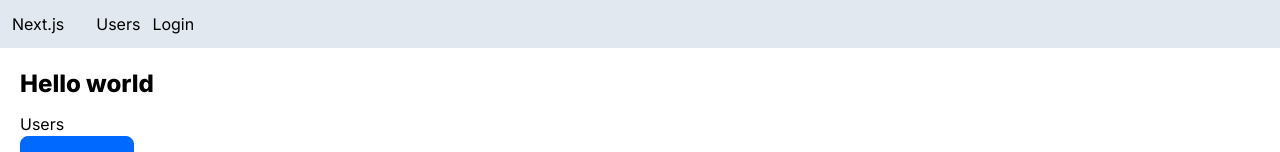
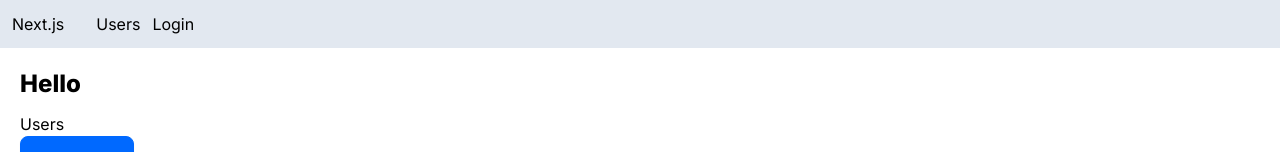
Before and after one commit to LahiruMadushann/Tracking_Issue, a Next.js app: page / in a window 1280 px wide. Shown: the top 152 px of the page. Built offline with nearby package versions, Linux system fonts and the light colour scheme; no server answers.

Commit message:
access session in server

```diff
--- a/app/api/auth/[...nextauth]/route.ts
+++ b/app/api/auth/[...nextauth]/route.ts
@@ -1,13 +1,15 @@
-import NextAuth from "next-auth"
+import NextAuth from "next-auth";
 import GoogleProvider from "next-auth/providers/google";
 
-const handler = NextAuth({
-    providers: [
-        GoogleProvider({
-            clientId: process.env.GOOGLE_CLIENT_ID!,
-            clientSecret: process.env.GOOGLE_CLIENT_SECRET!
-        })
-    ]
-});
+export const authOptions = {
+  providers: [
+    GoogleProvider({
+      clientId: process.env.GOOGLE_CLIENT_ID!,
+      clientSecret: process.env.GOOGLE_CLIENT_SECRET!,
+    }),
+  ],
+};
 
-export { handler as GET , handler as POST }
+const handler = NextAuth(authOptions);
+
+export { handler as GET, handler as POST };
--- a/app/page.tsx
+++ b/app/page.tsx
@@ -2,11 +2,14 @@
 import Link from 'next/link'
 import UsersPage from './users/page'
 import ProductCard from './components/ProductCard'
+import { getServerSession } from 'next-auth'
+import { authOptions } from './api/auth/[...nextauth]/route'
 
-export default function Home() {
+export default async function Home() {
+  const session = await getServerSession(authOptions)
   return (
     <main>
-      <h1>Hello world</h1>
+      <h1>Hello {session && <span>{session.user!.name}</span>}</h1>
       <Link href="/users">Users</Link>
       <ProductCard />
     </main>
```
